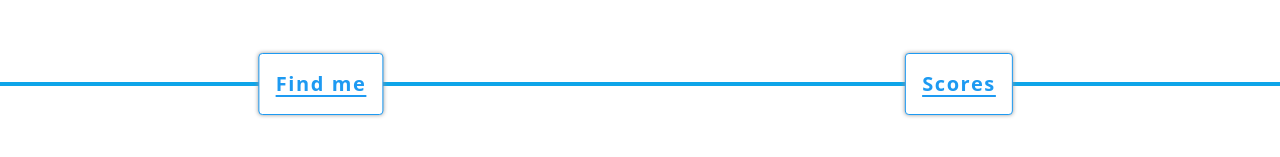
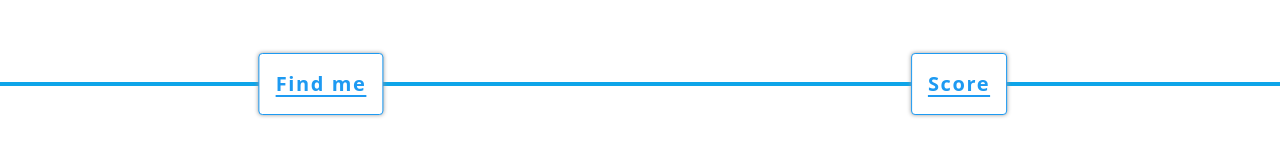
Before and after one commit to minhhoccode111/wheres-waldo-front, a React (Vite) app: page / in a window 1280 px wide. Shown: the part 411-568 px from the top of the page. Built offline with nearby package versions, Linux system fonts and the light colour scheme.

Commit message:
change /play to /game, fix bug condition useEffect

```diff
--- a/src/components.jsx
+++ b/src/components.jsx
@@ -59,9 +59,6 @@ export function Timer({ startTime, timePlay }) {
   // reference of setInterval
   const intervalRef = useRef(null);
 
-  // if endTime exists stop watch
-  if (timePlay) return <div className="font-bold text-xl p-4">Timer: {timePlay}s</div>;
-
   // millisec / frame = milliseconds that need when a frame re-new
   const frame = 1000 / 60;
 
@@ -74,7 +71,12 @@ export function Timer({ startTime, timePlay }) {
   }
 
   // call start when render
-  useEffect(() => start(), []);
+  useEffect(() => {
+    if (!timePlay) start();
+  }, []);
+
+  // if endTime exists stop watch
+  if (timePlay) return <div className="font-bold text-xl p-4">Timer: {timePlay}s</div>;
 
   // calculate to seconds
   return <div className="font-bold text-xl p-4">Timer: {(now - startTime) / 1000}</div>;
--- a/src/routes/index.jsx
+++ b/src/routes/index.jsx
@@ -15,12 +15,12 @@ export default function Index() {
         </div>
 
         <div className="border-2 h-0 border-sky-500 relative self-stretch">
-          <Link className="ripper p-4 underline hover:decoration-2 underline-offset-4 flex items-center tracking-widest absolute right-3/4 translate-x-1/2 bottom-0 translate-y-1/2 z-10" to={'play'}>
+          <Link className="ripper p-4 underline hover:decoration-2 underline-offset-4 flex items-center tracking-widest absolute right-3/4 translate-x-1/2 bottom-0 translate-y-1/2 z-10" to={'game'}>
             <span className="text-xl font-bold whitespace-nowrap">Find me</span>
           </Link>
 
           <Link className="ripper p-4 underline hover:decoration-2 underline-offset-4 flex items-center tracking-widest absolute right-1/4 translate-x-1/2 bottom-0 translate-y-1/2 z-10" to={'score'}>
-            <span className="text-xl font-bold whitespace-nowrap">Scores</span>
+            <span className="text-xl font-bold whitespace-nowrap">Score</span>
           </Link>
         </div>
       </div>
```
